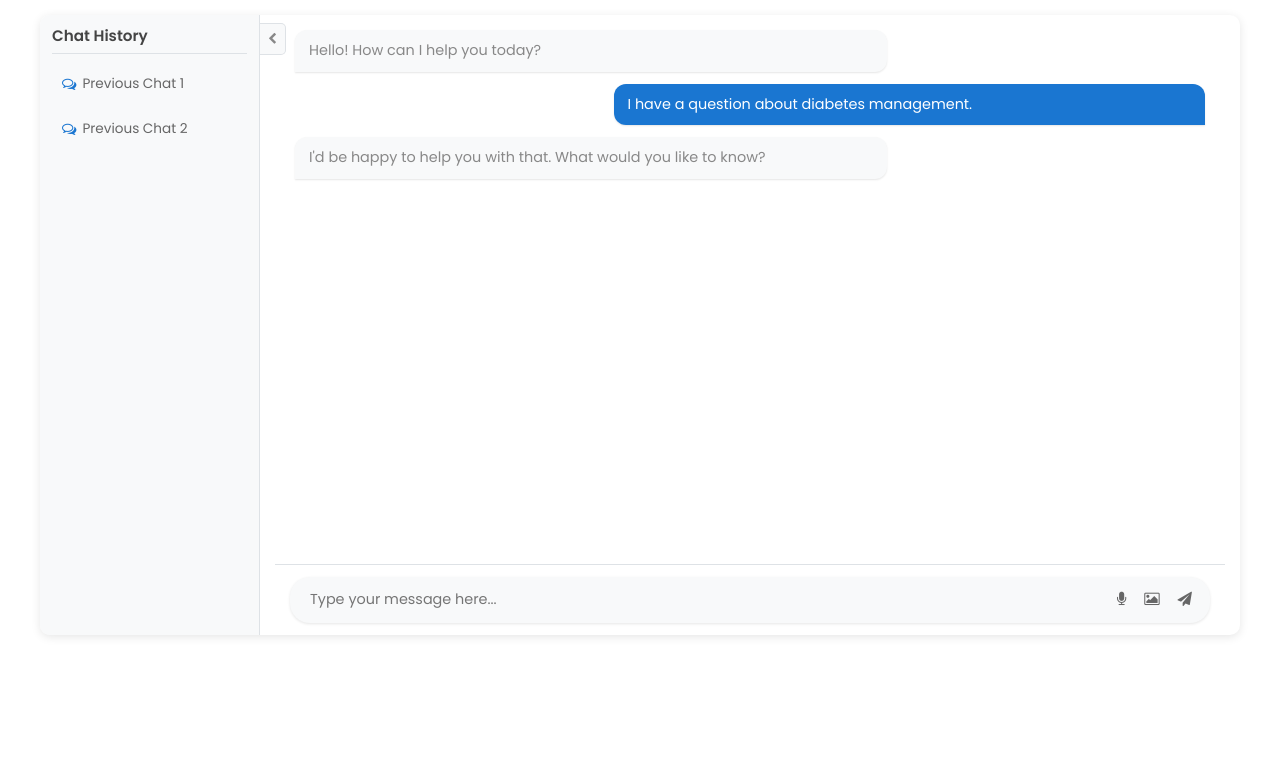
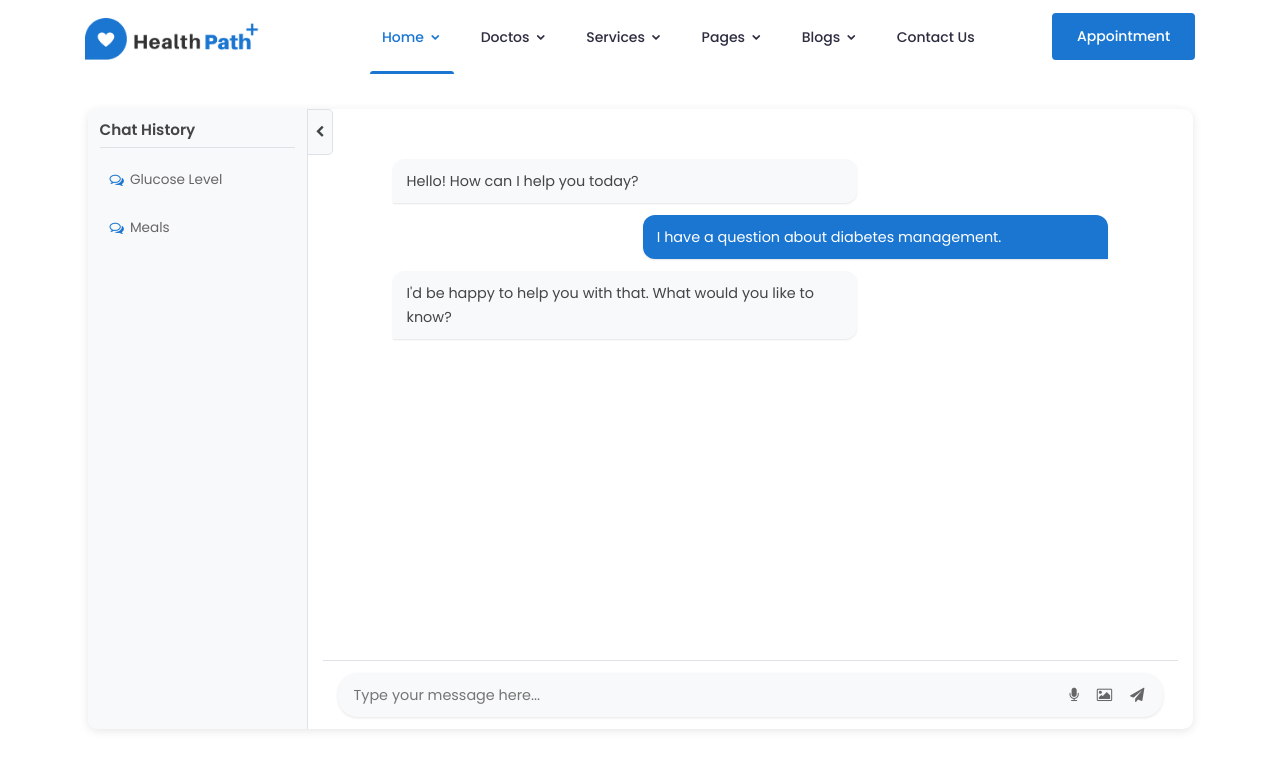
Before and after one commit to HamaRegaya/HealthPath-Assistant, a Flask app: page /chatbot in a window 1280 px wide. Shown: the top 770 px of the page. Run offline with Flask 3, Linux system fonts and the light colour scheme; some libraries are stand-ins or nearby versions.

Commit message:
Add chatbot UI with toggle sidebar and custom scrollbar styling

```diff
--- /dev/null
+++ b/static/css/chatbot.css
@@ -0,0 +1,187 @@
+/* Custom scrollbar styling */
+::-webkit-scrollbar {
+    width: 6px;
+}
+
+::-webkit-scrollbar-track {
+    background: #f8f9fa;
+    border-radius: 3px;
+}
+
+::-webkit-scrollbar-thumb {
+    background: #1A76D1;
+    border-radius: 3px;
+}
+
+::-webkit-scrollbar-thumb:hover {
+    background: #145ca7;
+}
+.chat-container {
+    height: calc(100vh - 180px);
+    margin: 15px auto;
+    max-width: 1105px;
+    top: 20px;
+    position: relative;
+    background: #fff;
+    border-radius: 10px;
+    box-shadow: 0 2px 10px rgba(0, 0, 0, 0.1);
+}
+
+/* Sidebar */
+.chat-sidebar {
+    background: #f8f9fa;
+    border-right: 1px solid #dee2e6;
+    padding: 12px;
+    height: 100%;
+    overflow-y: auto;
+    width: 220px;
+    position: absolute;
+    left: 0;
+    top: 0;
+    bottom: 0;
+    transition: transform 0.3s ease;
+    z-index: 1000;
+    border-radius: 10px 0 0 10px;
+}
+.chat-sidebar.hidden {
+    transform: translateX(-440px);
+}
+
+/* Toggle Button */
+.toggle-sidebar {
+    position: absolute;
+    top: 0px;
+    left: 220px;
+    background: #f8f9fa;
+    border: 1px solid #dee2e6;
+    border-left: none;
+    padding: 10px 8px;
+    border-radius: 0 5px 5px 0;
+    cursor: pointer;
+    transition: all 0.3s ease;
+    font-size: 12px;
+    z-index: 1100;
+}
+.toggle-sidebar:hover {
+    background: #e9ecef;
+}
+
+/* Main Chat Area */
+.chat-main {
+    height: 100%;
+    display: flex;
+    flex-direction: column;
+    margin-left: 220px; /* Always reserve space for sidebar */
+    transition: margin-left 0.3s ease;
+    border-radius: 0 10px 10px 0;
+}
+
+.chat-history {
+    margin-bottom: 8px;
+    padding: 8px 10px;
+    border-radius: 6px;
+    cursor: pointer;
+    transition: all 0.3s ease;
+    font-size: 0.85rem;
+    display: flex;
+    align-items: center;
+    gap: 6px;
+    color: #666;
+}
+.chat-history i {
+    font-size: 0.9rem;
+    color: #1A76D1;
+}
+.chat-history:hover {
+    background: #e9ecef;
+    color: #1A76D1;
+}
+.chat-main {
+    height: 100%;
+    display: flex;
+    flex-direction: column;
+    margin-left: 220px;
+    transition: margin-left 0.3s ease;
+    border-radius: 0 10px 10px 0;
+}
+.chat-main.expanded {
+    margin-left: 0;
+}
+.chat-messages {
+    flex-grow: 1;
+    overflow-y: auto;
+    padding: 50px 70px;
+    background: #ffffff;
+}
+.message {
+    margin-bottom: 12px;
+    max-width: 65%;
+}
+.message-user {
+    margin-left: auto;
+    background: #1A76D1;
+    color: white;
+    padding: 10px 14px;
+    border-radius: 12px 12px 0 12px;
+    box-shadow: 0 1px 2px rgba(0,0,0,0.1);
+    font-size: 0.9rem;
+}
+.message-bot {
+    background: #f8f9fa;
+    padding: 10px 14px;
+    border-radius: 12px 12px 12px 0;
+    box-shadow: 0 1px 2px rgba(0,0,0,0.1);
+    font-size: 0.9rem;
+}
+.chat-input-container {
+    padding: 12px 15px;
+    background: #ffffff;
+    border-top: 1px solid #dee2e6;
+    border-radius: 0 0 10px 0;
+}
+.chat-input-wrapper {
+    display: flex;
+    align-items: center;
+    background: #f8f9fa;
+    border-radius: 20px;
+    padding: 4px 12px;
+    box-shadow: 0 1px 3px rgba(0,0,0,0.1);
+}
+.chat-input {
+    flex-grow: 1;
+    border: none;
+    background: transparent;
+    padding: 8px;
+    outline: none;
+    font-size: 0.9rem;
+}
+.chat-input-icons {
+    display: flex;
+    gap: 6px;
+}
+.chat-icon {
+    cursor: pointer;
+    padding: 6px;
+    border-radius: 50%;
+    transition: all 0.3s ease;
+    color: #666;
+    font-size: 0.9rem;
+}
+.chat-icon:hover {
+    background: #e9ecef;
+    color: #1A76D1;
+}
+.sidebar-header {
+    display: flex;
+    align-items: center;
+    justify-content: space-between;
+    margin-bottom: 12px;
+    padding-bottom: 8px;
+    border-bottom: 1px solid #dee2e6;
+}
+.sidebar-header h4 {
+    margin: 0;
+    font-size: 0.95rem;
+    font-weight: 600;
+    color: #444;
+}
--- /dev/null
+++ b/static/js/chatbot.js
@@ -0,0 +1,7 @@
+$(document).ready(function() {
+    $('.toggle-sidebar').click(function() {
+        $('.chat-sidebar').toggleClass('hidden');
+        // Toggle the icon on the button
+        $(this).find('i').toggleClass('fa-chevron-left fa-chevron-right');
+    });
+});
--- a/templates/chatbot.html
+++ b/templates/chatbot.html
@@ -22,180 +22,100 @@
     <!-- Main CSS -->
     <link rel="stylesheet" href="{{ url_for('static', filename='css/style.css') }}">
 
-    <style>
-        .chat-container {
-            height: calc(100vh - 180px);
-            margin: 15px auto;
-            max-width: 1200px;
-            position: relative;
-            background: #fff;
-            border-radius: 10px;
-            box-shadow: 0 2px 10px rgba(0,0,0,0.1);
-        }
+    <!-- icofont CSS -->
+    <link rel="stylesheet" href="{{ url_for('static', filename='css/icofont.css') }}">
+    <!-- Slicknav -->
+    <link rel="stylesheet" href="{{ url_for('static', filename='css/slicknav.min.css') }}">
+    <link rel="stylesheet" href="{{ url_for('static', filename='css/icofont.css') }}">
+    <link rel="stylesheet" href="{{ url_for('static', filename='css/datepicker.css') }}">
+    <link rel="stylesheet" href="{{ url_for('static', filename='css/animate.min.css') }}">
+    <link rel="stylesheet" href="{{ url_for('static', filename='css/magnific-popup.css') }}">
+        <!-- Medipro CSS -->
+    <link rel="stylesheet" href="{{ url_for('static', filename='css/normalize.css') }}">
+    <!-- Chatbot CSS -->
+    <link rel="stylesheet" href="{{ url_for('static', filename='css/chatbot.css') }}">
 
-        /* Sidebar */
-        .chat-sidebar {
-            background: #f8f9fa;
-            border-right: 1px solid #dee2e6;
-            padding: 12px;
-            height: 100%;
-            overflow-y: auto;
-            width: 220px;
-            position: absolute;
-            left: 0;
-            top: 0;
-            bottom: 0;
-            transition: transform 0.3s ease;
-            z-index: 1000;
-            border-radius: 10px 0 0 10px;
-        }
-        .chat-sidebar.hidden {
-            transform: translateX(-220px);
-        }
-
-        /* Toggle Button */
-        .toggle-sidebar {
-            position: absolute;
-            top: 8px;
-            left: 220px; /* Place it exactly where the sidebar ends */
-            background: #f8f9fa;
-            border: 1px solid #dee2e6;
-            border-left: none;
-            padding: 6px 8px;
-            border-radius: 0 5px 5px 0;
-            cursor: pointer;
-            transition: all 0.3s ease;
-            font-size: 12px;
-            z-index: 1100; /* Make sure it's above the sidebar */
-        }
-        .toggle-sidebar:hover {
-            background: #e9ecef;
-        }
-
-        /* Main Chat Area */
-        .chat-main {
-            height: 100%;
-            display: flex;
-            flex-direction: column;
-            margin-left: 220px; /* Always reserve space for sidebar */
-            transition: margin-left 0.3s ease;
-            border-radius: 0 10px 10px 0;
-        }
-
-        .chat-history {
-            margin-bottom: 8px;
-            padding: 8px 10px;
-            border-radius: 6px;
-            cursor: pointer;
-            transition: all 0.3s ease;
-            font-size: 0.85rem;
-            display: flex;
-            align-items: center;
-            gap: 6px;
-            color: #666;
-        }
-        .chat-history i {
-            font-size: 0.9rem;
-            color: #1A76D1;
-        }
-        .chat-history:hover {
-            background: #e9ecef;
-            color: #1A76D1;
-        }
-        .chat-main {
-            height: 100%;
-            display: flex;
-            flex-direction: column;
-            margin-left: 220px;
-            transition: margin-left 0.3s ease;
-            border-radius: 0 10px 10px 0;
-        }
-        .chat-main.expanded {
-            margin-left: 0;
-        }
-        .chat-messages {
-            flex-grow: 1;
-            overflow-y: auto;
-            padding: 15px 20px;
-            background: #ffffff;
-        }
-        .message {
-            margin-bottom: 12px;
-            max-width: 65%;
-        }
-        .message-user {
-            margin-left: auto;
-            background: #1A76D1;
-            color: white;
-            padding: 10px 14px;
-            border-radius: 12px 12px 0 12px;
-            box-shadow: 0 1px 2px rgba(0,0,0,0.1);
-            font-size: 0.9rem;
-        }
-        .message-bot {
-            background: #f8f9fa;
-            padding: 10px 14px;
-            border-radius: 12px 12px 12px 0;
-            box-shadow: 0 1px 2px rgba(0,0,0,0.1);
-            font-size: 0.9rem;
-        }
-        .chat-input-container {
-            padding: 12px 15px;
-            background: #ffffff;
-            border-top: 1px solid #dee2e6;
-            border-radius: 0 0 10px 0;
-        }
-        .chat-input-wrapper {
-            display: flex;
-            align-items: center;
-            background: #f8f9fa;
-            border-radius: 20px;
-            padding: 4px 12px;
-            box-shadow: 0 1px 3px rgba(0,0,0,0.1);
-        }
-        .chat-input {
-            flex-grow: 1;
-            border: none;
-            background: transparent;
-            padding: 8px;
-            outline: none;
-            font-size: 0.9rem;
-        }
-        .chat-input-icons {
-            display: flex;
-            gap: 6px;
-        }
-        .chat-icon {
-            cursor: pointer;
-            padding: 6px;
-            border-radius: 50%;
-            transition: all 0.3s ease;
-            color: #666;
-            font-size: 0.9rem;
-        }
-        .chat-icon:hover {
-            background: #e9ecef;
-            color: #1A76D1;
-        }
-        .sidebar-header {
-            display: flex;
-            align-items: center;
-            justify-content: space-between;
-            margin-bottom: 12px;
-            padding-bottom: 8px;
-            border-bottom: 1px solid #dee2e6;
-        }
-        .sidebar-header h4 {
-            margin: 0;
-            font-size: 0.95rem;
-            font-weight: 600;
-            color: #444;
-        }
-    </style>
 </head>
 <body>
 
-
+    <header class="header" >
+        <!-- Topbar -->
+        <!-- End Topbar -->
+        <!-- Header Inner -->
+        <div class="header-inner">
+            <div class="container">
+                <div class="inner">
+                    <div class="row">
+                        <div class="col-lg-3 col-md-3 col-12">
+                            <!-- Start Logo -->
+                            <div class="logo">
+                                <a href="{{ url_for('index') }}"><img src="{{ url_for('static', filename='img/logo2.png') }}" alt="#"></a>
+                            </div>
+                            <!-- End Logo -->
+                            <!-- Mobile Nav -->
+                            <div class="mobile-nav"></div>
+                            <!-- End Mobile Nav -->
+                        </div>
+                        <div class="col-lg-7 col-md-9 col-12">
+                            <!-- Main Menu -->
+                            <div class="main-menu">
+                                <nav class="navigation">
+                                    <ul class="nav menu">
+                                        <li class="active"><a href="#">Home <i class="icofont-rounded-down"></i></a>
+                                            <ul class="dropdown">
+                                                <li><a href="index.html">Default Homepage</a></li>
+                                                <li><a href="index2.html">Animation Homepage</a></li>
+                                            </ul>
+                                        </li>
+                                        <li><a href="#">Doctos <i class="icofont-rounded-down"></i></a>
+                                            <ul class="dropdown">
+                                                <li><a href="doctors.html">Doctor</a></li>
+                                                <li><a href="doctor-details.html">Doctor Details</a></li>
+                                            </ul>
+                                        </li>
+                                        <li><a href="#">Services <i class="icofont-rounded-down"></i></a>
+                                            <ul class="dropdown">
+                                                <li><a href="service.html">Service</a></li>
+                                                <li><a href="service-details.html">Service Details</a></li>
+                                            </ul>
+                                        </li>
+                                        <li><a href="#">Pages <i class="icofont-rounded-down"></i></a>
+                                            <ul class="dropdown">
+                                                <li><a href="about.html">About Us</a></li>
+                                                <li><a href="appointment.html">Appointment</a></li>
+                                                <li><a href="time-table.html">Time Table</a></li>
+                                                <li><a href="testimonials.html">Testimonials</a></li>
+                                                <li><a href="pricing.html">Our Pricing</a></li>
+                                                <li><a href="register.html">Sign Up</a></li>
+                                                <li><a href="login.html">Login</a></li>
+                                                <li><a href="faq.html">Faq</a></li>
+                                                <li><a href="mail-success.html">Mail Success</a></li>
+                                                <li><a href="404.html">404 Error</a></li>
+                                            </ul>
+                                        </li>
+                                        <li><a href="#">Blogs <i class="icofont-rounded-down"></i></a>
+                                            <ul class="dropdown">
+                                                <li><a href="blog-grid.html">Blog Grid</a></li>
+                                                <li><a href="blog-single.html">Blog Details</a></li>
+                                            </ul>
+                                        </li>
+                                        <li><a href="contact.html">Contact Us</a></li>
+                                    </ul>
+                                </nav>
+                            </div>
+                            <!--/ End Main Menu -->
+                        </div>
+                        <div class="col-lg-2 col-12">
+                            <div class="get-quote">
+                                <a href="appointment.html" class="btn">Appointment</a>
+                            </div>
+                        </div>
+                    </div>
+                </div>
+            </div>
+        </div>
+        <!--/ End Header Inner -->
+    </header>
     <div class="container-fluid chat-container">
 
         <!-- Chat Sidebar -->
@@ -205,11 +125,11 @@
             </div>
             <div class="chat-history">
                 <i class="fa fa-comments-o"></i>
-                <span>Previous Chat 1</span>
+                <span>Glucose Level</span>
             </div>
             <div class="chat-history">
                 <i class="fa fa-comments-o"></i>
-                <span>Previous Chat 2</span>
+                <span>Meals</span>
             </div>
         </div>
 
@@ -236,7 +156,7 @@
             <!-- Chat Input Area -->
             <div class="chat-input-container">
                 <div class="chat-input-wrapper">
-                    <input type="text" class="chat-input" placeholder="Type your message here...">
+                    <input type="text" style="color: #666;border: 1px solid #ffffff00;border-radius: 3px;padding: 3px;font-weight: 400;" class="chat-input" placeholder="Type your message here...">
                     <div class="chat-input-icons">
                         <div class="chat-icon">
                             <i class="fa fa-microphone"></i>
@@ -259,16 +179,7 @@
     <script src="https://code.jquery.com/jquery-3.5.1.min.js"></script>
     <!-- Bootstrap JS -->
     <script src="https://maxcdn.bootstrapcdn.com/bootstrap/4.5.2/js/bootstrap.min.js"></script>
-
-    <script>
-        $(document).ready(function() {
-            $('.toggle-sidebar').click(function() {
-                $('.chat-sidebar').toggleClass('hidden');
-                // Toggle the icon on the button
-                $(this).find('i').toggleClass('fa-chevron-left fa-chevron-right');
-            });
-        });
-    </script>
+    <script src="{{ url_for('static', filename='js/chatbot.js') }}"></script>
 
 </body>
 </html>
```
